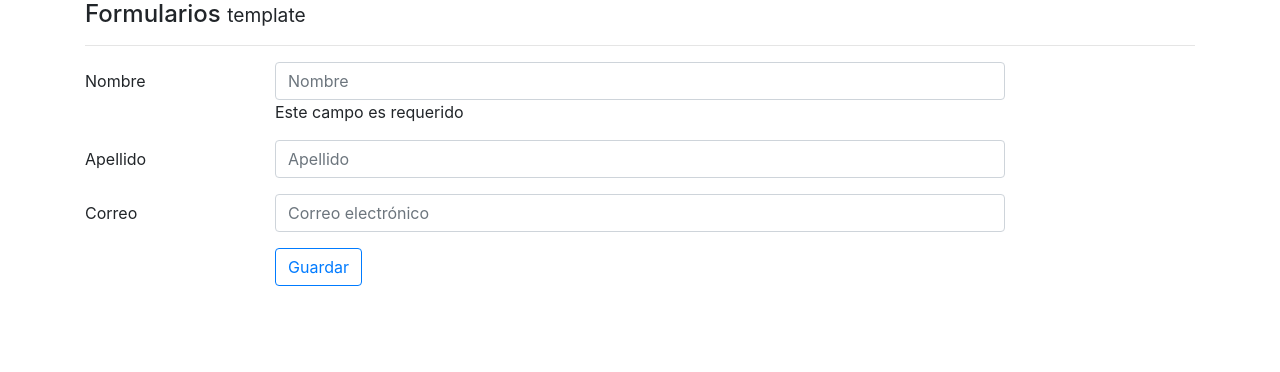
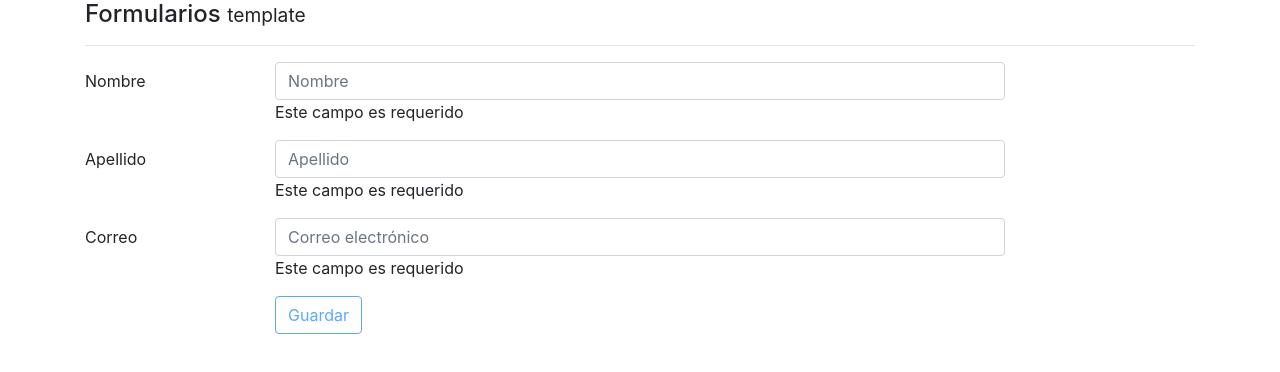
Before and after one commit to oscarval/forms_angular4, an Angular app: page / in a window 1280 px wide. Shown: the top 372 px of the page. Built offline with nearby package versions, Linux system fonts and the light colour scheme.

Commit message:
More controls of form.

```diff
--- a/src/app/components/template/template.component.html
+++ b/src/app/components/template/template.component.html
@@ -1,6 +1,8 @@
-<h4>Formularios <small>template</small></h4>
+<h4>Formularios
+  <small>template</small>
+</h4>
 <hr>
-<form (ngSubmit)="guardar(forma)"  #forma="ngForm" novalidate="">
+<form (ngSubmit)="guardar(forma)" #forma="ngForm" novalidate="">
 
   <div>
 
@@ -8,19 +10,13 @@
       <label class="col-2 col-form-label">Nombre</label>
       <div class="col-8">
 
-        <input class="form-control"
-               type="text"
-               placeholder="Nombre"
-               name="nombre"
-               [(ngModel)]="usuario.nombre"
-               minlength="5"
-               required
-               #nombre="ngModel">
+        <input class="form-control" type="text" placeholder="Nombre" name="nombre" [(ngModel)]="usuario.nombre" minlength="5" required
+          #nombre="ngModel">
 
-        <div *ngIf="nombre.errors?.required" >
+        <div  *ngIf="nombre.errors?.required">
           Este campo es requerido
         </div>
-        <div *ngIf="nombre.errors?.minlength">
+        <div c *ngIf="nombre.errors?.minlength">
           Por lo menos {{nombre.errors.minlength.requiredLength}} caracteres
         </div>
       </div>
@@ -30,12 +26,11 @@
       <label class="col-2 col-form-label">Apellido</label>
       <div class="col-8">
 
-        <input class="form-control"
-               type="text"
-               placeholder="Apellido"
-               name="apellido"
-               [(ngModel)]="usuario.apellido"
-               required>
+        <input class="form-control" type="text" placeholder="Apellido" name="apellido" [(ngModel)]="usuario.apellido" required #apellido="ngModel">
+
+        <div *ngIf="apellido.errors?.required">
+          Este campo es requerido
+        </div>
       </div>
     </div>
 
@@ -45,13 +40,15 @@
     <label class="col-2 col-form-label">Correo</label>
     <div class="col-md-8">
 
-      <input class="form-control"
-             type="email"
-             placeholder="Correo electrónico"
-             name="email"
-             [(ngModel)]="usuario.email"
-             required
-             pattern="[a-z0-9._%+-]+@[a-z0-9.-]+\[a-z]{2,3}$">
+      <input class="form-control" type="email" placeholder="Correo electrónico" name="email" [(ngModel)]="usuario.email" required
+        pattern="[a-z0-9._%+-]+@[a-z0-9.-]+\.[a-z]{2,4}$" #email="ngModel">
+
+      <div *ngIf="email.errors?.required">
+        Este campo es requerido
+      </div>
+      <div *ngIf="email.errors?.pattern">
+        El formato de email no es correcto
+      </div>
     </div>
   </div>
 
@@ -60,7 +57,7 @@
   <div class="form-group row">
     <label class="col-2 col-form-label">&nbsp;</label>
     <div class="input-group col-md-8">
-      <button type="submit" class="btn btn-outline-primary">
+      <button [disabled]="!forma.valid" type="submit" class="btn btn-outline-primary">
         Guardar
       </button>
     </div>
--- a/src/app/components/template/template.component.ts
+++ b/src/app/components/template/template.component.ts
@@ -4,11 +4,7 @@ import { NgForm } from '@angular/forms';
 @Component({
   selector: 'app-template',
   templateUrl: './template.component.html',
-  styles: [`
-    .ng-invalid.ng-touched:not(form) {
-      border: 1px solid red;
-    }
-  `]
+  styles: []
 })
 export class TemplateComponent implements OnInit {
 
```
